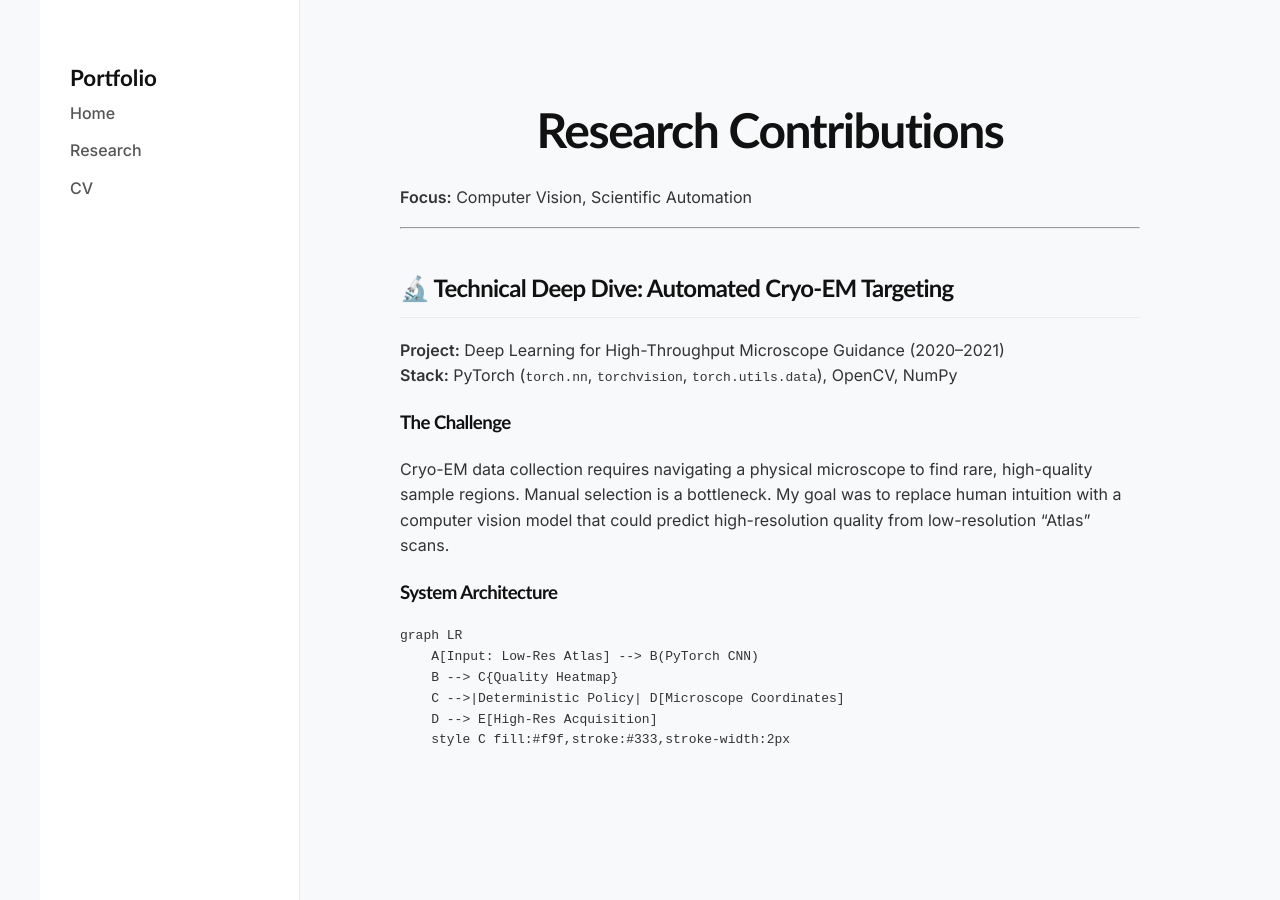
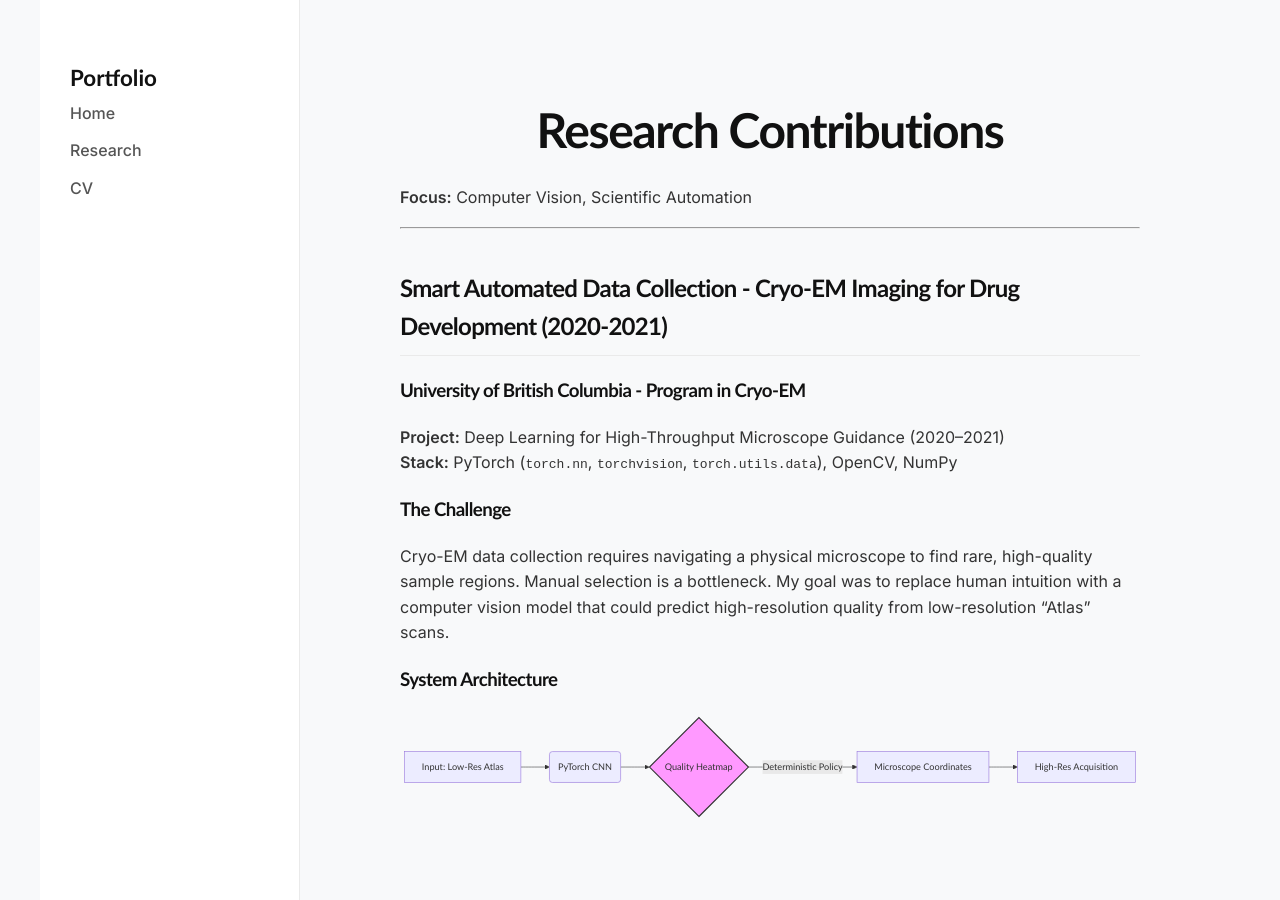
Before and after one commit to shaytanne/shaytanne.github.io, a Jekyll site: the page built from research.md, in a window 1280 px wide and 900 px high. Built offline with Jekyll 4.4.1, drawn with Linux system fonts in a browser that asks for light colours; some web fonts are replaced.

Commit message:
font, research diagram

````diff
--- a/research.md
+++ b/research.md
@@ -10,7 +10,9 @@ permalink: /research/
 
 ---
 
-## 🔬 Technical Deep Dive: Automated Cryo-EM Targeting
+## Smart Automated Data Collection - Cryo-EM Imaging for Drug Development (2020-2021)
+
+### University of British Columbia - Program in Cryo-EM
 
 **Project:** Deep Learning for High-Throughput Microscope Guidance (2020–2021)
 **Stack:** PyTorch (`torch.nn`, `torchvision`, `torch.utils.data`), OpenCV, NumPy
@@ -20,11 +22,11 @@ Cryo-EM data collection requires navigating a physical microscope to find rare,
 
 ### System Architecture
 
-```mermaid
+<div class="mermaid">
 graph LR
     A[Input: Low-Res Atlas] --> B(PyTorch CNN)
     B --> C{Quality Heatmap}
     C -->|Deterministic Policy| D[Microscope Coordinates]
     D --> E[High-Res Acquisition]
     style C fill:#f9f,stroke:#333,stroke-width:2px
-```
+</div>
````
Also changed, not shown: index.md (+1 -1 lines), assets/images/berliner_hohenweg.jpg.
